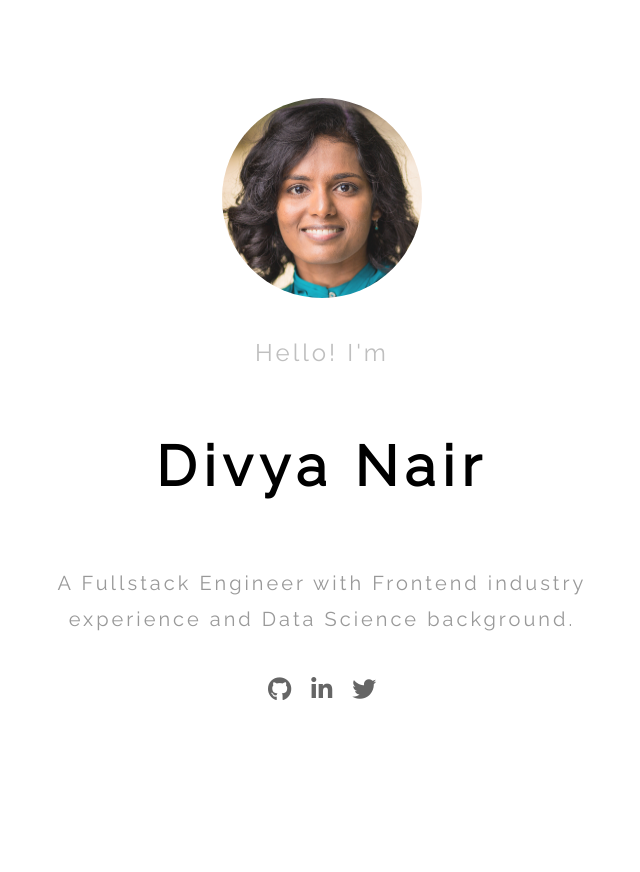
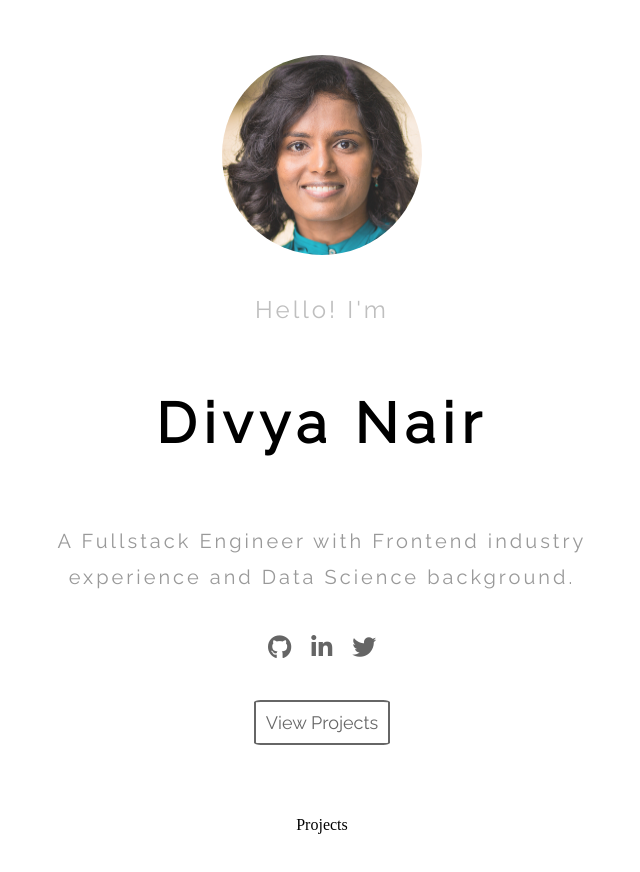
Before and after one commit to dsnair/personal-website, a React (Create React App) app: page / in a window 1280 px wide. Shown: the top 872 px of the page, without its empty margins (318-958 px from the left). Before the commit the page ends 800 px from the top, so only its background shows below. Built offline with nearby package versions, Linux system fonts and the light colour scheme.

Commit message:
smooth scroll to Projects

```diff
--- a/src/App.js
+++ b/src/App.js
@@ -2,10 +2,12 @@ import React from 'react'
 
 import './index.css'
 import Home from './Home/Home'
+import Projects from './Projects/Projects'
 
 const App = () => (
   <>
     <Home />
+    <Projects />
   </>
 )
 
--- a/src/Home/Home.css
+++ b/src/Home/Home.css
@@ -12,7 +12,7 @@
   height: 200px;
   width: 200px;
   margin: 20px auto;
-  opacity: 0.9;
+  opacity: 0.85;
 }
 
 .home h1 {
@@ -43,3 +43,17 @@
     width: 600px;
   }
 }
+
+.projects-link {
+  cursor: pointer;
+  border: 2px solid rgb(0, 0, 0, 0.6);
+  border-radius: 5%;
+  margin: 20px;
+  padding: 10px;
+  font-size: 18px;
+  color: rgb(0, 0, 0, 0.6);
+}
+
+.projects-link:hover {
+  border: 2px solid rgb(37, 123, 140, 0.9);
+}
--- a/src/Home/Home.js
+++ b/src/Home/Home.js
@@ -1,8 +1,9 @@
 import React from 'react'
+import { Link } from 'react-scroll'
 
 import './Home.css'
+import Closeup from './Closeup.jpg'
 import SocialMedia from '../SocialMedia/SocialMedia'
-import Closeup from './Closeup.jpg'
 
 const Home = () => (
   <section className="home">
@@ -16,6 +17,17 @@ const Home = () => (
     </p>
 
     <SocialMedia />
+
+    <Link
+      className="projects-link"
+      to="projects"
+      spy={true}
+      smooth={true}
+      offset={0}
+      duration={500}
+    >
+      View Projects
+    </Link>
   </section>
 )
 
--- /dev/null
+++ b/src/Projects/Projects.css
@@ -0,0 +1,4 @@
+.projects {
+  text-align: center;
+  height: 100vh;
+}
--- /dev/null
+++ b/src/Projects/Projects.js
@@ -0,0 +1,10 @@
+import React from 'react'
+import './Projects.css'
+
+const Projects = () => (
+  <section className="projects" id="projects">
+    <p>Projects</p>
+  </section>
+)
+
+export default Projects
```
